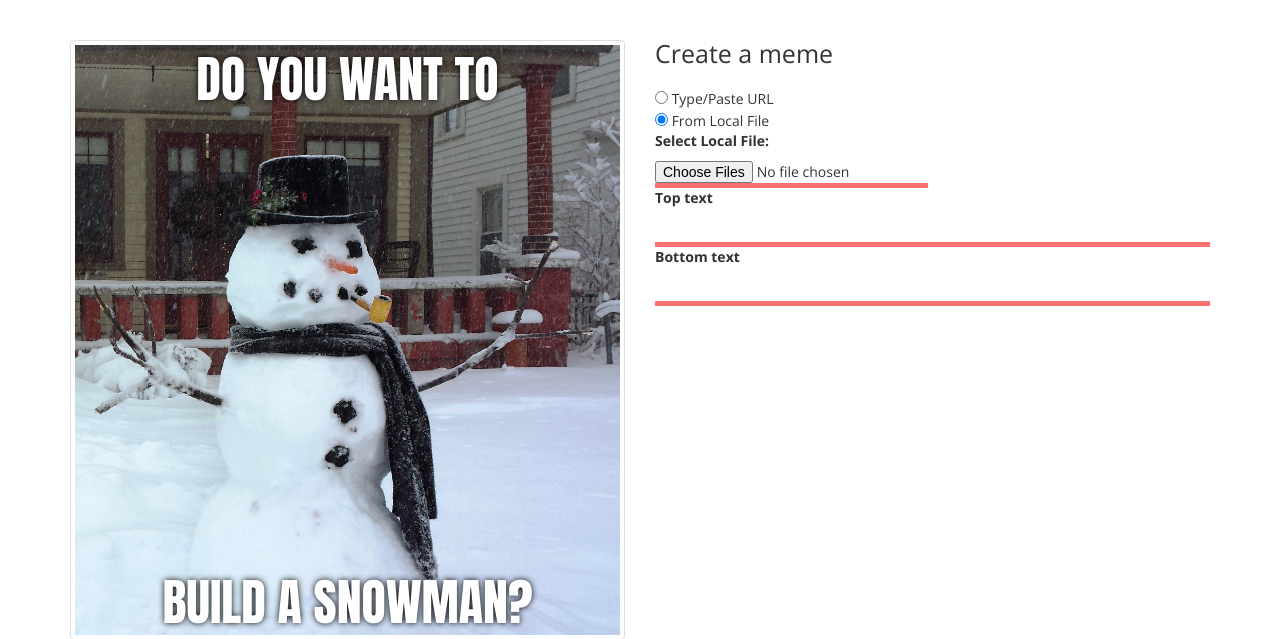
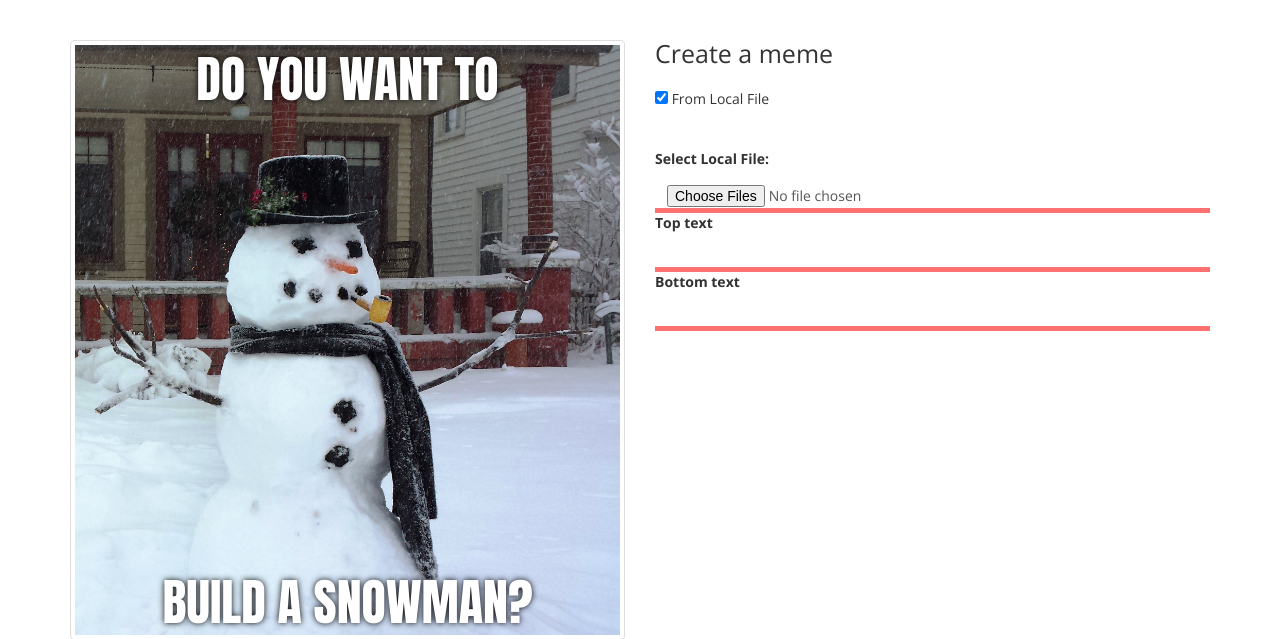
Before and after one commit to kolldavi/Web-Development, a PHP site: page / in a window 1280 px wide. Shown: the part 60-699 px from the top of the page. Run offline with PHP 8.4, Linux system fonts and the light colour scheme; some libraries are stand-ins or nearby versions.

Commit message:
changed radio to checkbox

```diff
--- a/memeGenerator/index.html
+++ b/memeGenerator/index.html
@@ -29,14 +29,15 @@
               <h2>Create a meme</h2>
               <form>
 
-            <input type="radio" class="toggle" name="gender" value="fromUrl"> Type/Paste URL<br>
-            <input type="radio" class="toggle" name="gender" value="fromFile" checked> From Local File<br>
 
+            <input type="checkbox" class="toggle" name="gender" value="fromFile" checked> From Local File<br>
+            <br />
             <label id="image-url-text" class="image-url"> Paste or type Image URL:</label>
-            <input id="image-url" class="image-url" type="text" class="form-control" style = " border: 1px solid black" >
+              <br />
+            <input id="image-url" class="image-url" type="text"  >
 
             <label class="image-url">Select Local File:</label>
-            <input id ="image-file" class="image-url" type="file" multiple="multiple" accept="image/*" />
+            <input id ="image-file" class="image-url form-control" type="file" multiple="multiple" accept="image/*" />
       </form>
 
 
--- a/memeGenerator/style.css
+++ b/memeGenerator/style.css
@@ -68,12 +68,8 @@ html, body {
   box-shadow: none;
 }
 
-input[type="text"]:focus {
-  border: 0;
-  border-bottom: 5px solid #ff7171;
-  outline: 0;
-  box-shadow: none;
-}
+
+
 
 #image-url-text{
   display: none;
```
